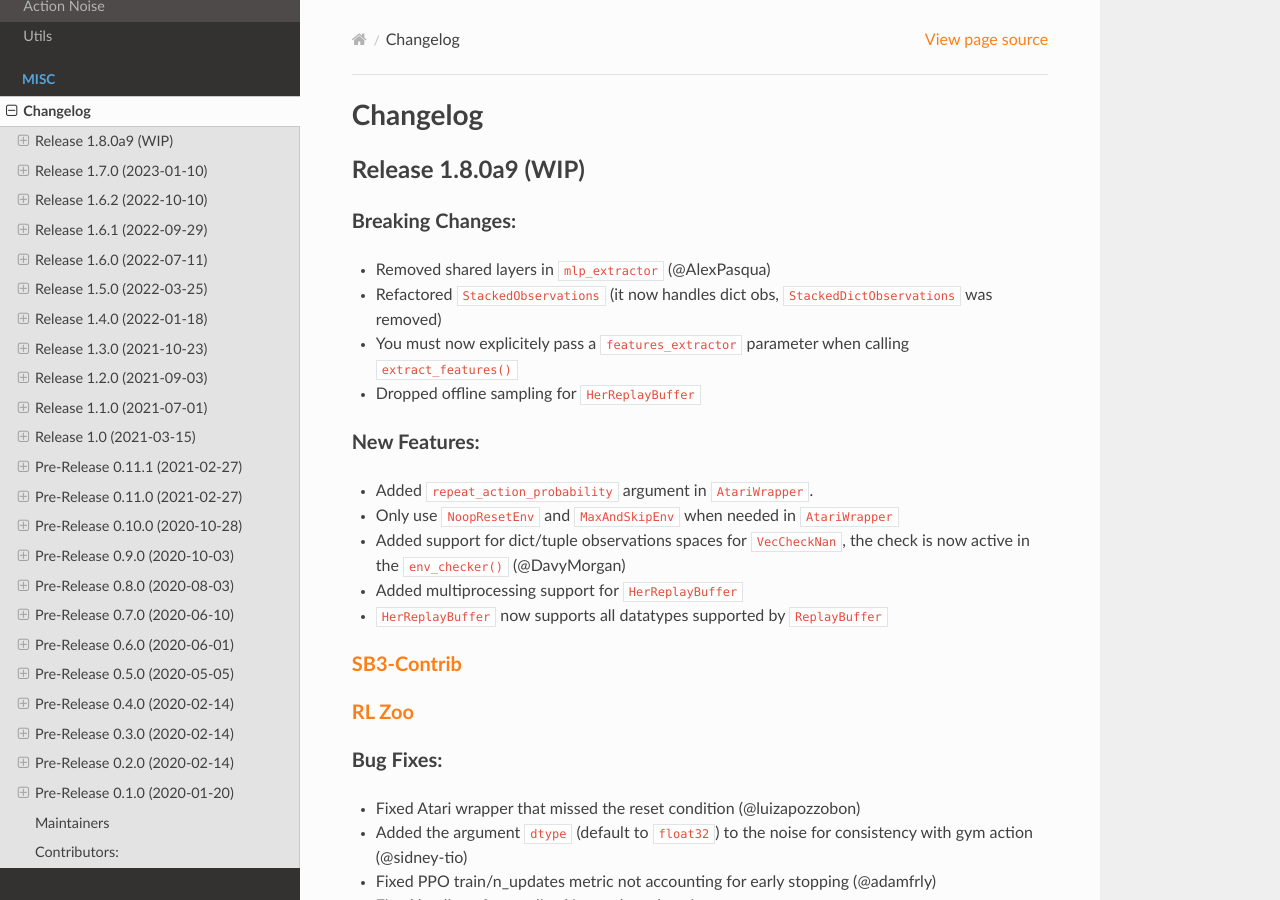
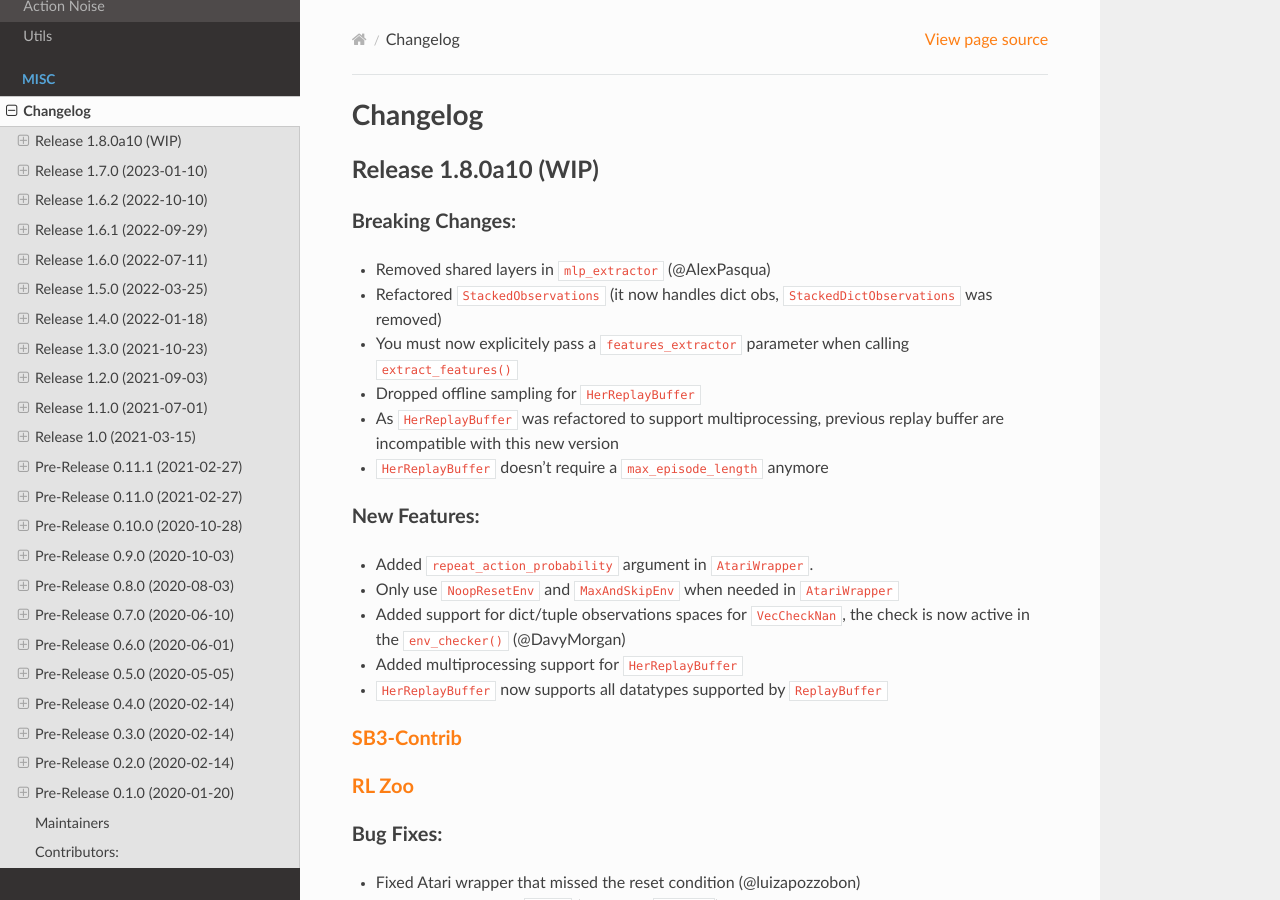
Before and after one commit to DLR-RM/stable-baselines3, a Sphinx documentation site: the page built from docs/misc/changelog.rst, in a window 1280 px wide and 900 px high. Built offline with Sphinx 7.4.7 and the Read the Docs theme 2.0.0, drawn with Linux system fonts in a browser that asks for light colours; pages that are not in the unit, such as notebooks, are missing from menus.

Commit message:
Update changelog

```diff
--- a/docs/misc/changelog.rst
+++ b/docs/misc/changelog.rst
@@ -4,7 +4,7 @@ Changelog
 ==========
 
 
-Release 1.8.0a9 (WIP)
+Release 1.8.0a10 (WIP)
 --------------------------
 
 
@@ -14,6 +14,8 @@ Breaking Changes:
 - Refactored ``StackedObservations`` (it now handles dict obs, ``StackedDictObservations`` was removed)
 - You must now explicitely pass a ``features_extractor`` parameter when calling ``extract_features()``
 - Dropped offline sampling for ``HerReplayBuffer``
+- As ``HerReplayBuffer`` was refactored to support multiprocessing, previous replay buffer are incompatible with this new version
+- ``HerReplayBuffer`` doesn't require a ``max_episode_length`` anymore
 
 New Features:
 ^^^^^^^^^^^^^
@@ -22,6 +24,7 @@ New Features:
 - Added support for dict/tuple observations spaces for ``VecCheckNan``, the check is now active in the ``env_checker()`` (@DavyMorgan)
 - Added multiprocessing support for ``HerReplayBuffer``
 - ``HerReplayBuffer`` now supports all datatypes supported by ``ReplayBuffer``
+
 
 `SB3-Contrib`_
 ^^^^^^^^^^^^^^
--- a/stable_baselines3/version.txt
+++ b/stable_baselines3/version.txt
@@ -1 +1 @@
-1.8.0a9
+1.8.0a10
```
